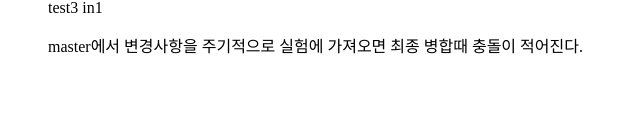
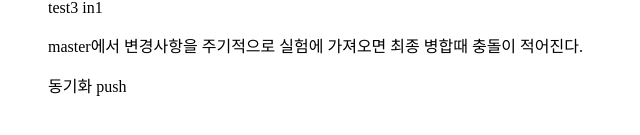
Before and after one commit to dddlee1234/git_study, a plain HTML site: page index.html in a window 1280 px wide. Shown: the part 345-480 px from the top of the page, without its empty margins (0-640 px from the left). Drawn offline with Linux system fonts and the light colour scheme.

Commit message:
기존 파일 push 후 수정

```diff
--- a/index.html
+++ b/index.html
@@ -22,6 +22,7 @@
 
            <p>test3 in1</p>
            <p>master에서 변경사항을 주기적으로 실험에 가져오면 최종 병합때 충돌이 적어진다.</p>
+           <P> 동기화 push</P>
 
 
         </ul>
```
